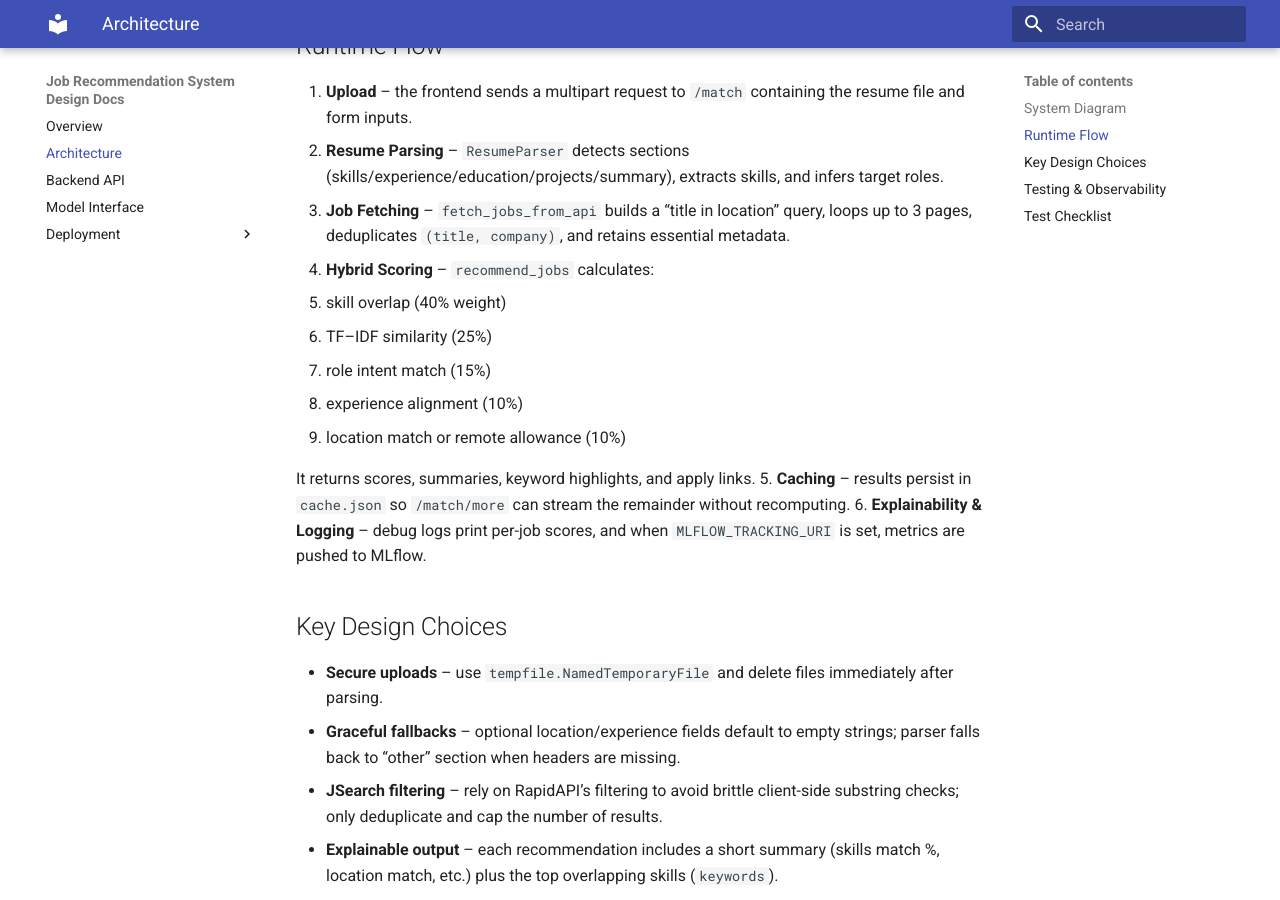
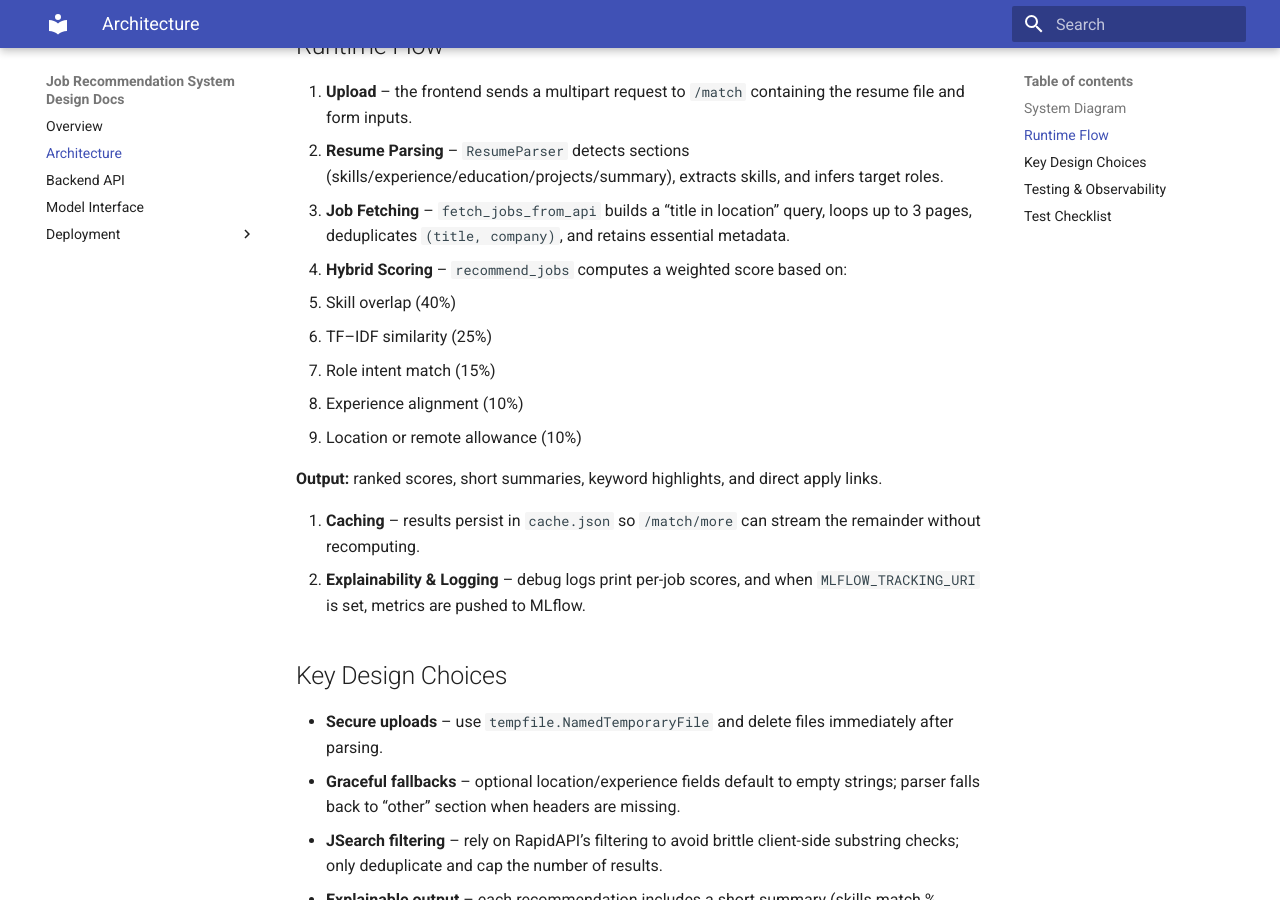
Before and after one commit to Leonay07/resume-recommender, an MkDocs documentation site: the page built from docs/architecture.md, in a window 1280 px wide and 900 px high, scrolled down 705 px. Built offline with MkDocs 1.6.1 and Material for MkDocs 9.7.7, drawn with Linux system fonts in a browser that asks for light colours.

Commit message:
update Architecture2

```diff
--- a/docs/architecture.md
+++ b/docs/architecture.md
@@ -21,14 +21,15 @@
 1. **Upload** – the frontend sends a multipart request to `/match` containing the resume file and form inputs.
 2. **Resume Parsing** – `ResumeParser` detects sections (skills/experience/education/projects/summary), extracts skills, and infers target roles.
 3. **Job Fetching** – `fetch_jobs_from_api` builds a “title in location” query, loops up to 3 pages, deduplicates `(title, company)`, and retains essential metadata.
-4. **Hybrid Scoring** – `recommend_jobs` calculates:
-   - skill overlap (40% weight)
+4. **Hybrid Scoring** – `recommend_jobs` computes a weighted score based on:
+   - Skill overlap (40%)
    - TF–IDF similarity (25%)
-   - role intent match (15%)
-   - experience alignment (10%)
-   - location match or remote allowance (10%)
+   - Role intent match (15%)
+   - Experience alignment (10%)
+   - Location or remote allowance (10%)
 
-   It returns scores, summaries, keyword highlights, and apply links.
+   **Output:** ranked scores, short summaries, keyword highlights, and direct apply links.
+
 5. **Caching** – results persist in `cache.json` so `/match/more` can stream the remainder without recomputing.
 6. **Explainability & Logging** – debug logs print per-job scores, and when `MLFLOW_TRACKING_URI` is set, metrics are pushed to MLflow.
 
```
Also changed, not shown: README.md (+2 -2 lines).
